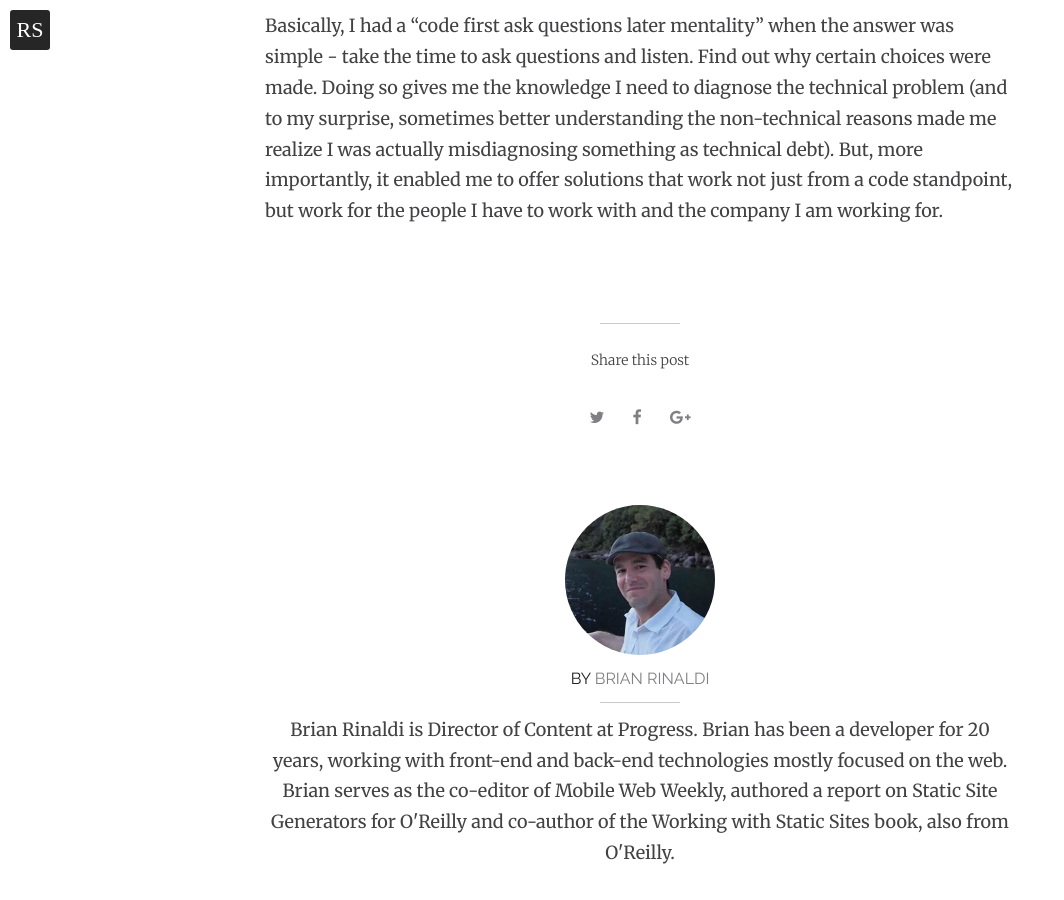
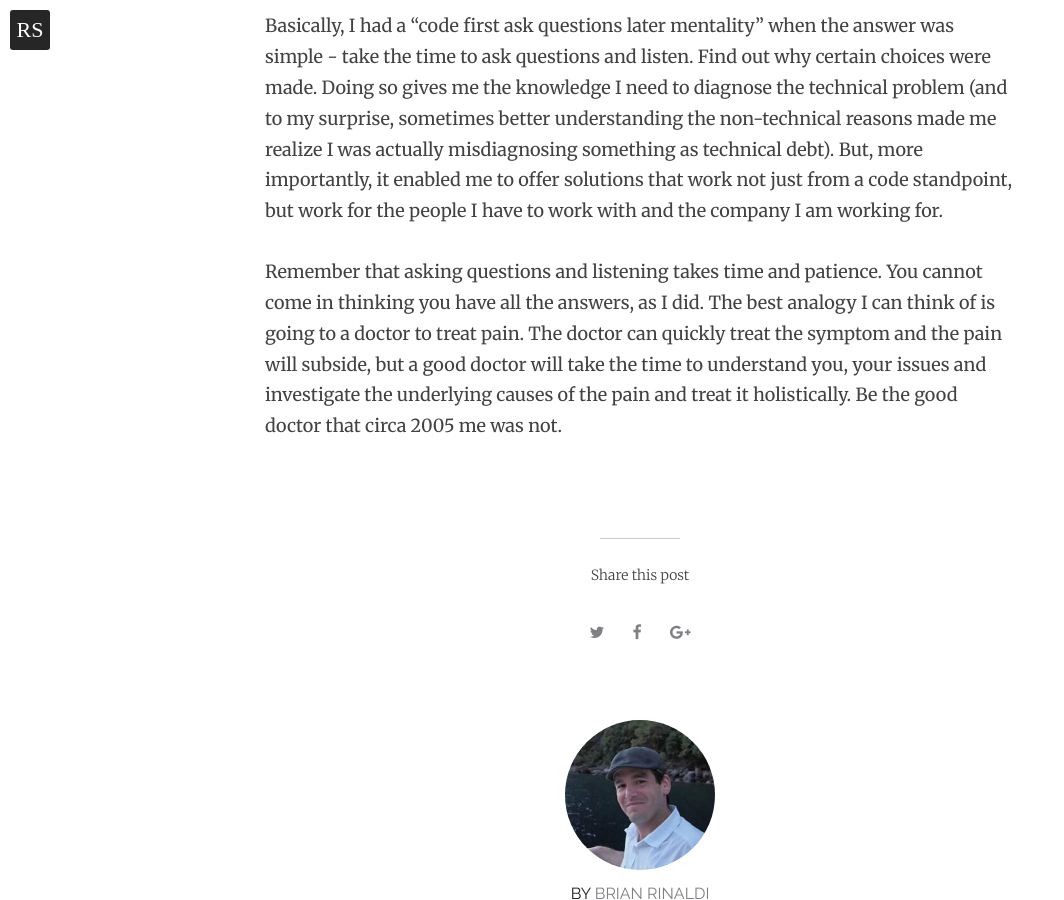
Before and after one commit to remotesynth/remotesynth.github.io, a Jekyll site: the page built from _posts/2019-07-19-technical-debt.md, in a window 1280 px wide and 900 px high, scrolled down 3240 px. Shown: the whole window, without its empty margins (0-1064 px from the left). Built offline with Jekyll 4.4.1, drawn with Linux system fonts in a browser that asks for light colours; a script that is not in the unit is left out; comment, search, counter and statistics services are not loaded.

Commit message:
Update 2019-07-19-technical-debt.md

```diff
--- a/_posts/2019-07-19-technical-debt.md
+++ b/_posts/2019-07-19-technical-debt.md
@@ -34,3 +34,5 @@ The point here is, 2005 me had learned enough to diagnose and, perhaps, even fix
 ## Learning to Listen
 
 Basically, I had a "code first ask questions later mentality" when the answer was simple - take the time to ask questions and listen. Find out why certain choices were made. Doing so gives me the knowledge I need to diagnose the technical problem (and to my surprise, sometimes better understanding the non-technical reasons made me realize I was actually misdiagnosing something as technical debt). But, more importantly, it enabled me to offer solutions that work not just from a code standpoint, but work for the people I have to work with and the company I am working for.
+
+Remember that asking questions and listening takes time and patience. You cannot come in thinking you have all the answers, as I did. The best analogy I can think of is going to a doctor to treat pain. The doctor can quickly treat the symptom and the pain will subside, but a good doctor will take the time to understand you, your issues and investigate the underlying causes of the pain and treat it holistically. Be the good doctor that circa 2005 me was not.
```
